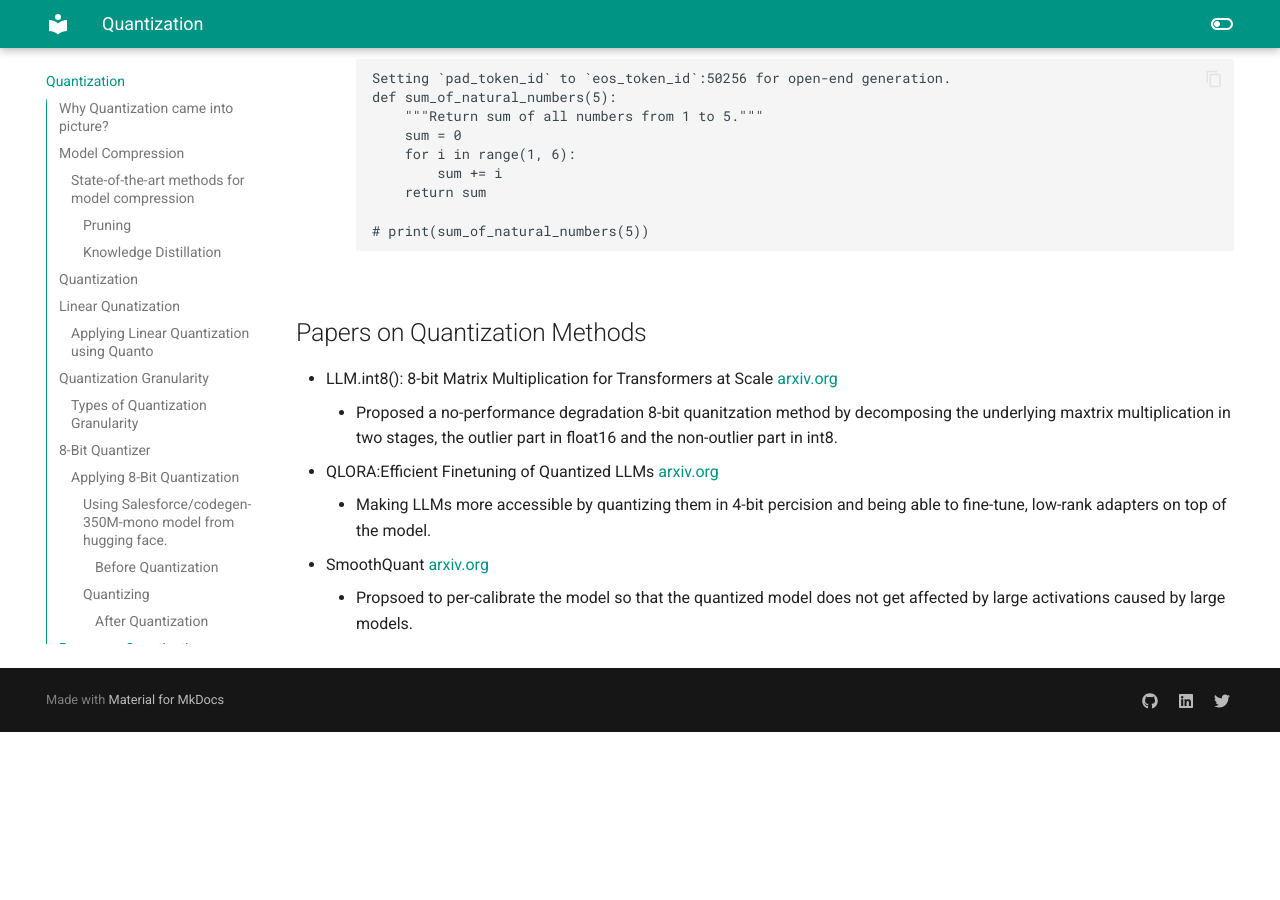
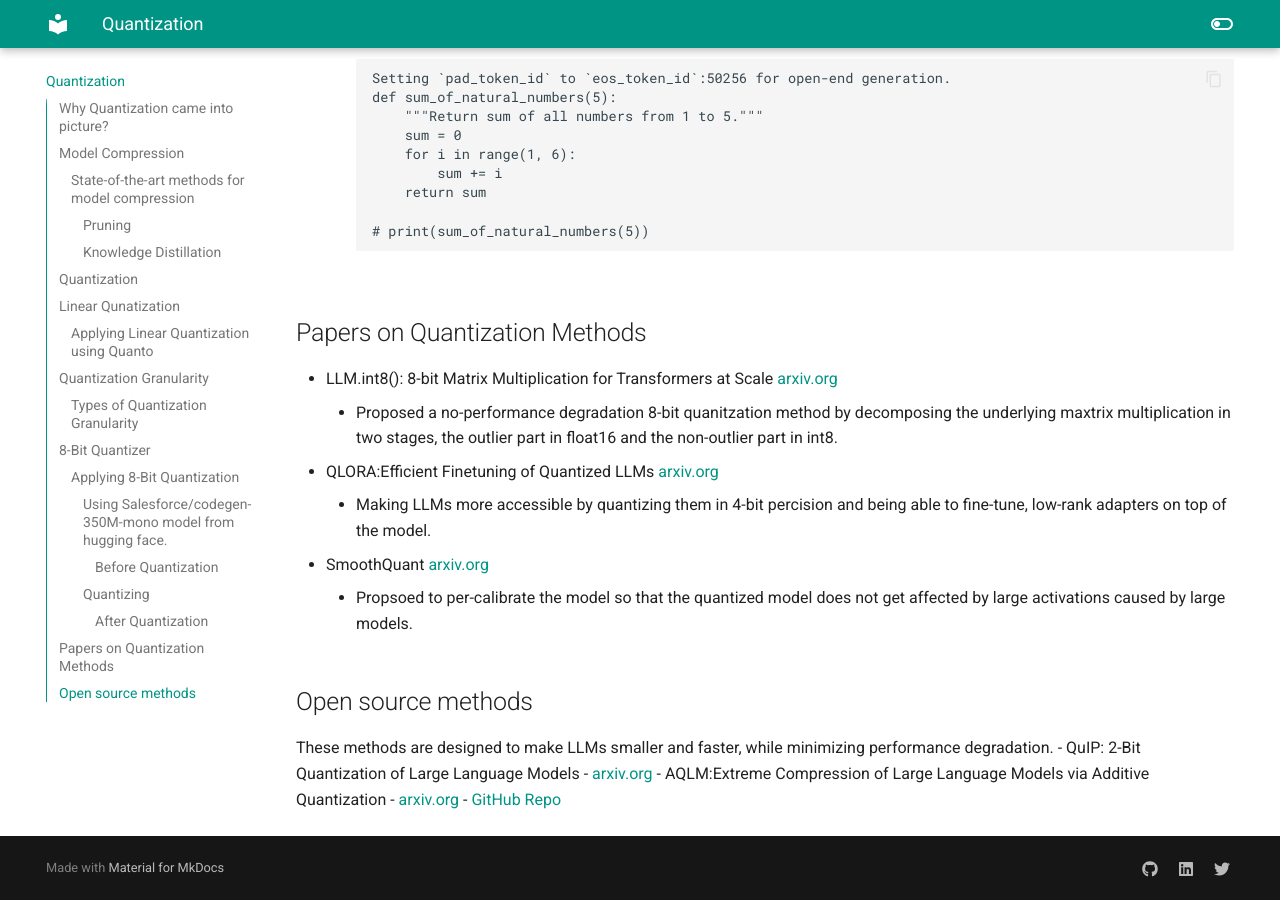
Before and after one commit to iamrajharshit/ProjectRakuten, an MkDocs documentation site: the page built from docs/Quantization.md, in a window 1280 px wide and 900 px high, scrolled down 7462 px. Built offline with MkDocs 1.6.1 and Material for MkDocs 9.7.7, drawn with Linux system fonts in a browser that asks for light colours; before the commit the page ends 8194 px from its top, so only the background shows below that.

Commit message:
updating quantization

```diff
--- a/docs/Quantization.md
+++ b/docs/Quantization.md
@@ -259,3 +259,12 @@ Footprint of the quantized model in MBs:  546.021376
 
 - SmoothQuant [arxiv.org](https://arxiv.org/pdf/2211.10438)
     - Propsoed to per-calibrate the model so that the quantized model does not get affected by large activations caused by large models.
+
+## Open source methods
+These methods are designed to make LLMs smaller and faster, while minimizing performance degradation.
+- QuIP: 2-Bit Quantization of
+ Large Language Models
+  - [arxiv.org](https://arxiv.org/abs/2307.13304)
+- AQLM:Extreme Compression of Large Language Models via Additive Quantization
+  - [arxiv.org](https://arxiv.org/pdf/2401.06118)
+  - [GitHub Repo](https://github.com/vahe1994/AQLM)
```
